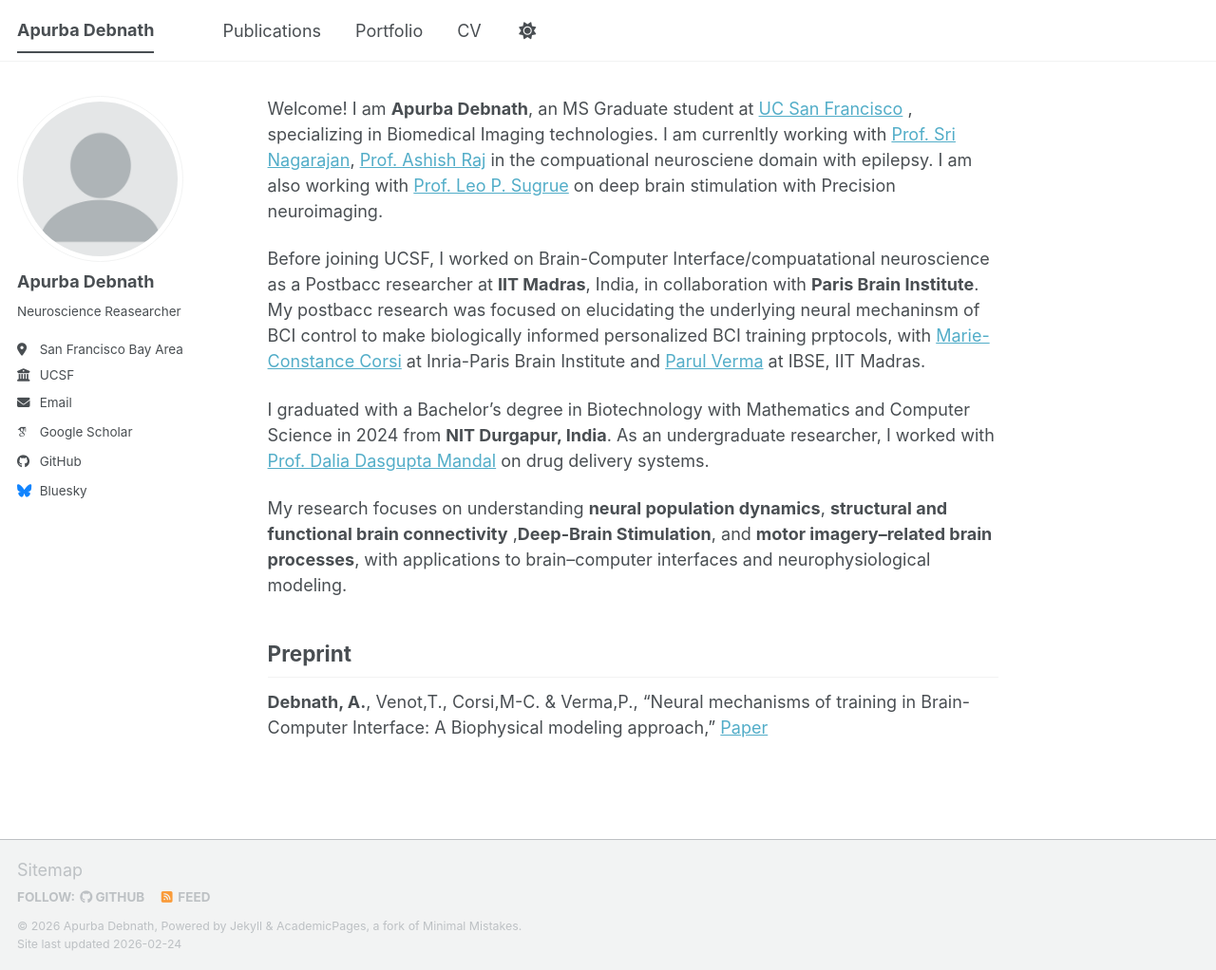
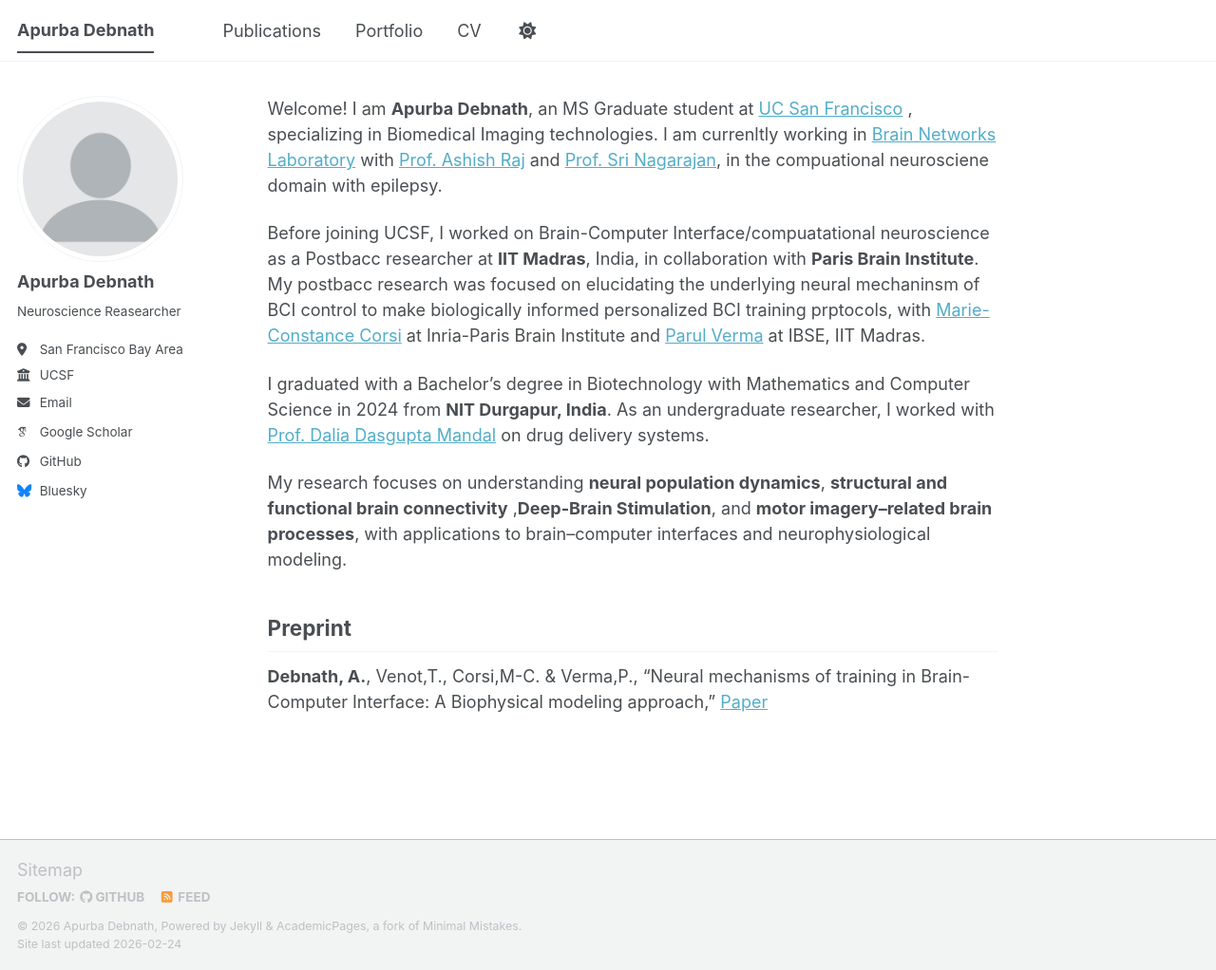
Before and after one commit to ApurbaApd/ApurbaApd.github.io, a Jekyll site: the page built from _pages/about.md, in a window 1280 px wide and 1022 px high. Shown: the whole window at 95% size. Built offline with Jekyll 4.4.1, drawn with Linux system fonts in a browser that asks for light colours; some web fonts are replaced; a script bundle is joined from its source files by our own code; library files that are not in the unit come from our copies.

```diff
--- a/_pages/about.md
+++ b/_pages/about.md
@@ -6,7 +6,7 @@
 
 
 Welcome! I am **Apurba Debnath**, an MS Graduate student at [UC San Francisco](https://www.ucsf.edu)
-, specializing in Biomedical Imaging technologies. I am currenltly working with [Prof. Sri Nagarajan](https://radiology.ucsf.edu/people/srikantan-nagarajan), [Prof. Ashish Raj](https://radiology.ucsf.edu/people/ashish-raj) in the compuational neurosciene domain with epilepsy. I am also working with [Prof. Leo P. Sugrue](https://radiology.ucsf.edu/people/leo-sugrue) on deep brain stimulation with Precision neuroimaging.
+, specializing in Biomedical Imaging technologies. I am currenltly working in [Brain Networks Laboratory](https://rajlab.ucsf.edu) with [Prof. Ashish Raj](https://radiology.ucsf.edu/people/ashish-raj) and [Prof. Sri Nagarajan](https://radiology.ucsf.edu/people/srikantan-nagarajan), in the compuational neurosciene domain with epilepsy.
 
 Before joining UCSF, I worked on Brain-Computer Interface/compuatational neuroscience as a Postbacc researcher at **IIT Madras**, India, in collaboration with **Paris Brain Institute**. My postbacc research was focused on elucidating the underlying neural mechaninsm of BCI control to make biologically informed personalized BCI training prptocols, with [Marie-Constance Corsi](https://www.inria.fr/en/marie-constance-corsi-explorer-cerebral-intention) at Inria-Paris Brain Institute and [Parul Verma](https://ibse.iitm.ac.in/people/parul_verma/) at IBSE, IIT Madras.
 
```
